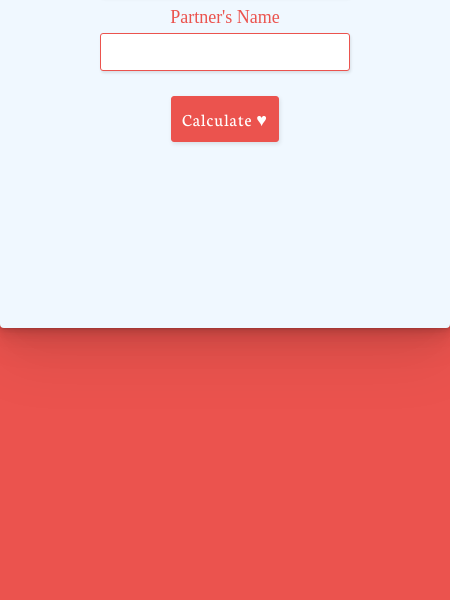
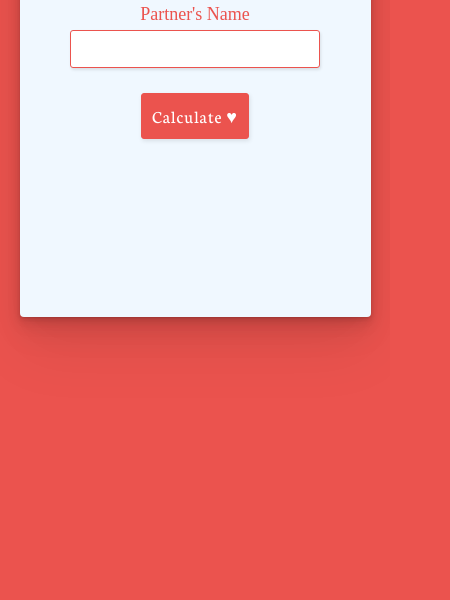
Before and after one commit to manju1807/Love-calculator, a plain HTML site: page index.html in a window 390 px wide. Shown: the part 244-844 px from the top of the page, 450 px wide, since content can reach past the window. Drawn offline with Linux system fonts and the light colour scheme.

Commit message:
Update style.css

```diff
--- a/style.css
+++ b/style.css
@@ -116,3 +116,10 @@ label {
     width: 80%;
     text-align: center;
   }
+
+@media only screen and (max-width: 600px) {
+  .container {
+    width: 90%;
+    height: auto;
+  }
+}
```
